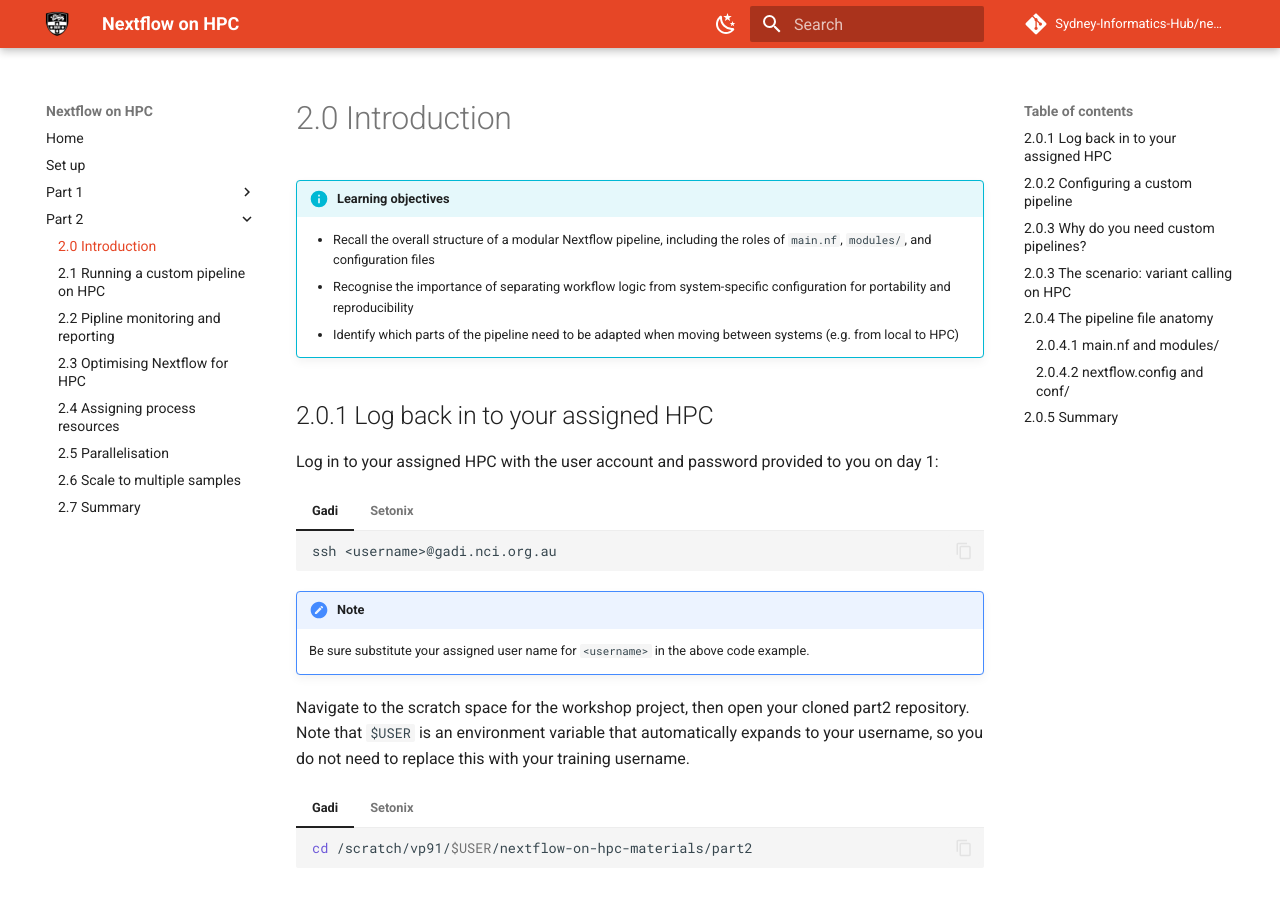
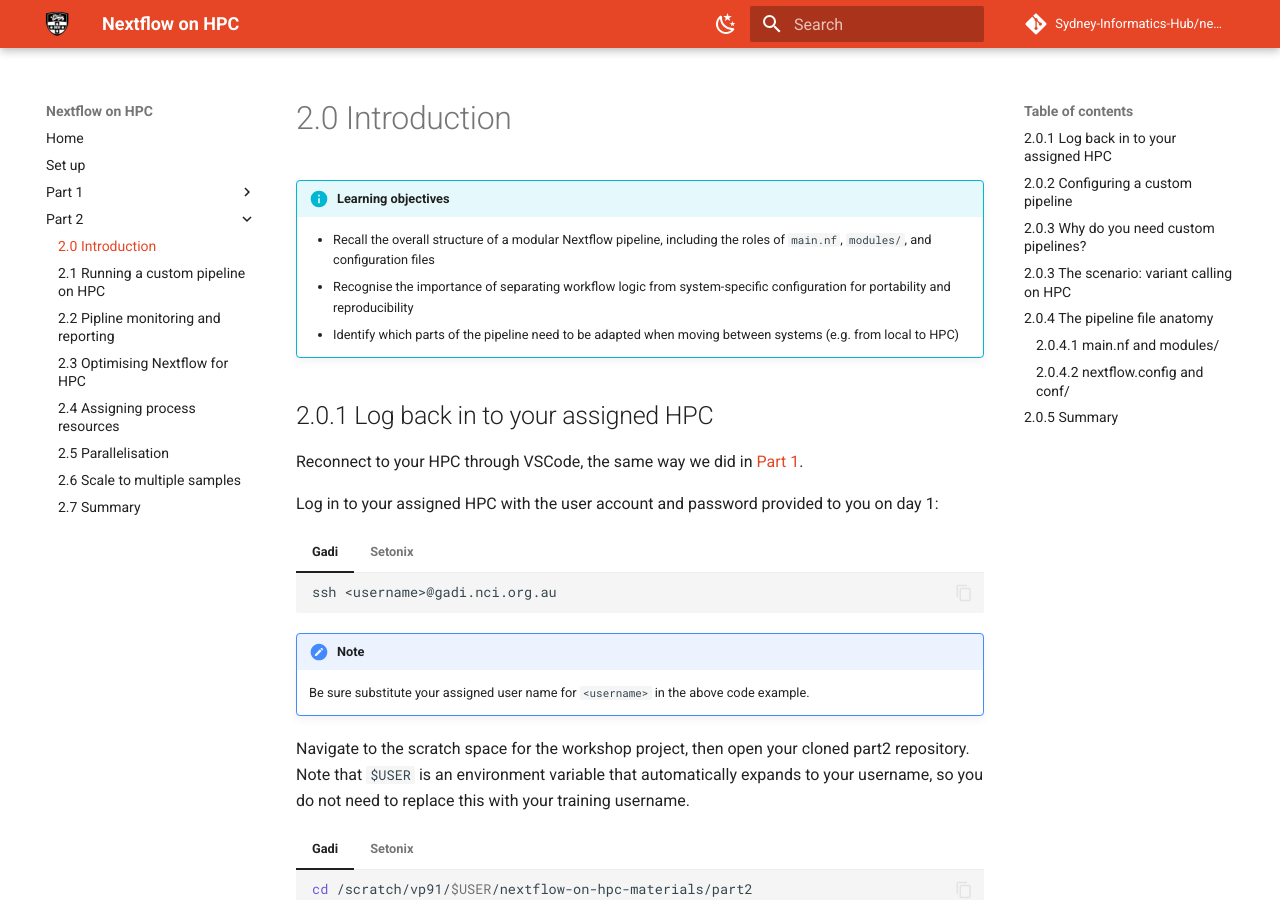
Before and after one commit to Sydney-Informatics-Hub/nextflow-hpc-workshop, an MkDocs documentation site: the page built from docs/part2/20_intro.md, in a window 1280 px wide and 900 px high. Built offline with MkDocs 1.6.1 and Material for MkDocs 9.7.7, drawn with Linux system fonts in a browser that asks for light colours; comment, search, counter and statistics services are not loaded.

Commit message:
Add link to setup

```diff
--- a/docs/part2/20_intro.md
+++ b/docs/part2/20_intro.md
@@ -7,6 +7,8 @@
     - Identify which parts of the pipeline need to be adapted when moving between systems (e.g. from local to HPC)
 
 ## 2.0.1 Log back in to your assigned HPC
+
+Reconnect to your HPC through VSCode, the same way we did in [Part 1](https://sydney-informatics-hub.github.io/nextflow-hpc-workshop/setup/#connecting-to-the-hpcs).
 
 Log in to your assigned HPC with the user account and password provided to you on day 1:
 
```
